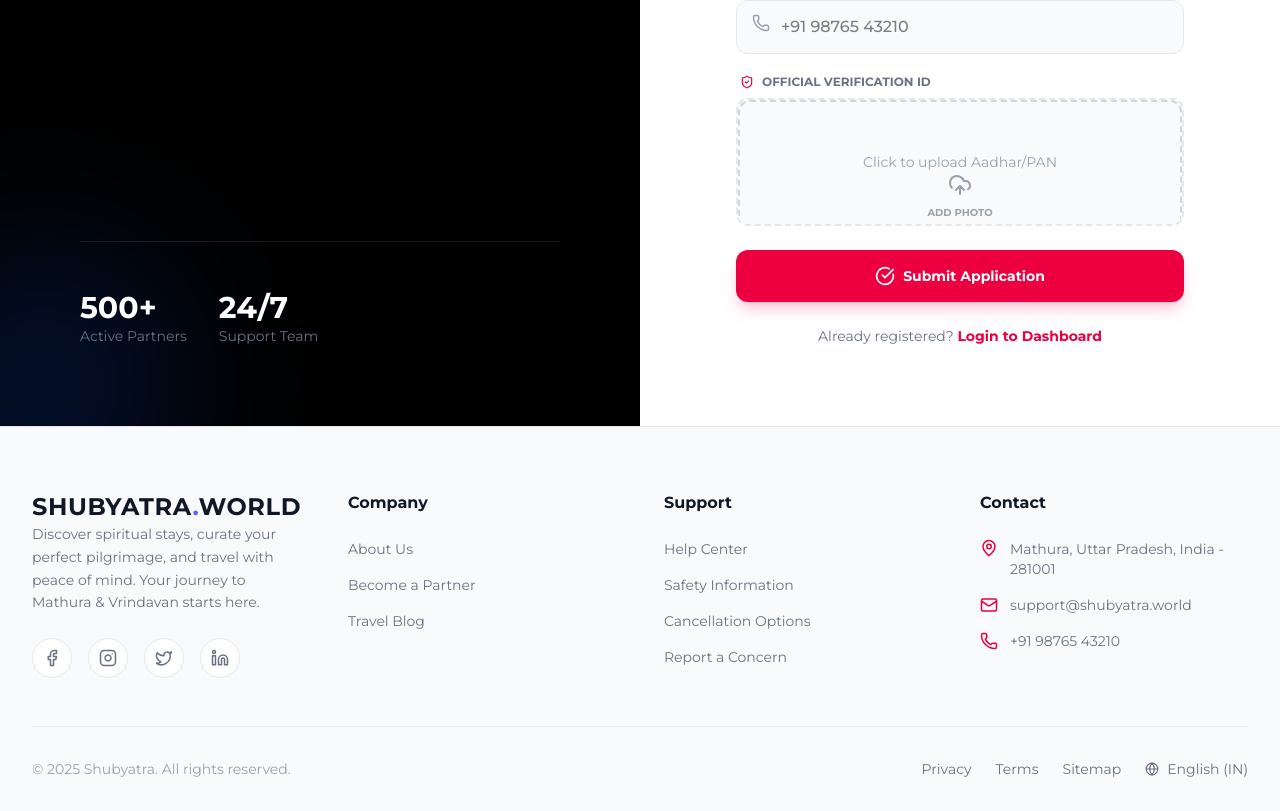
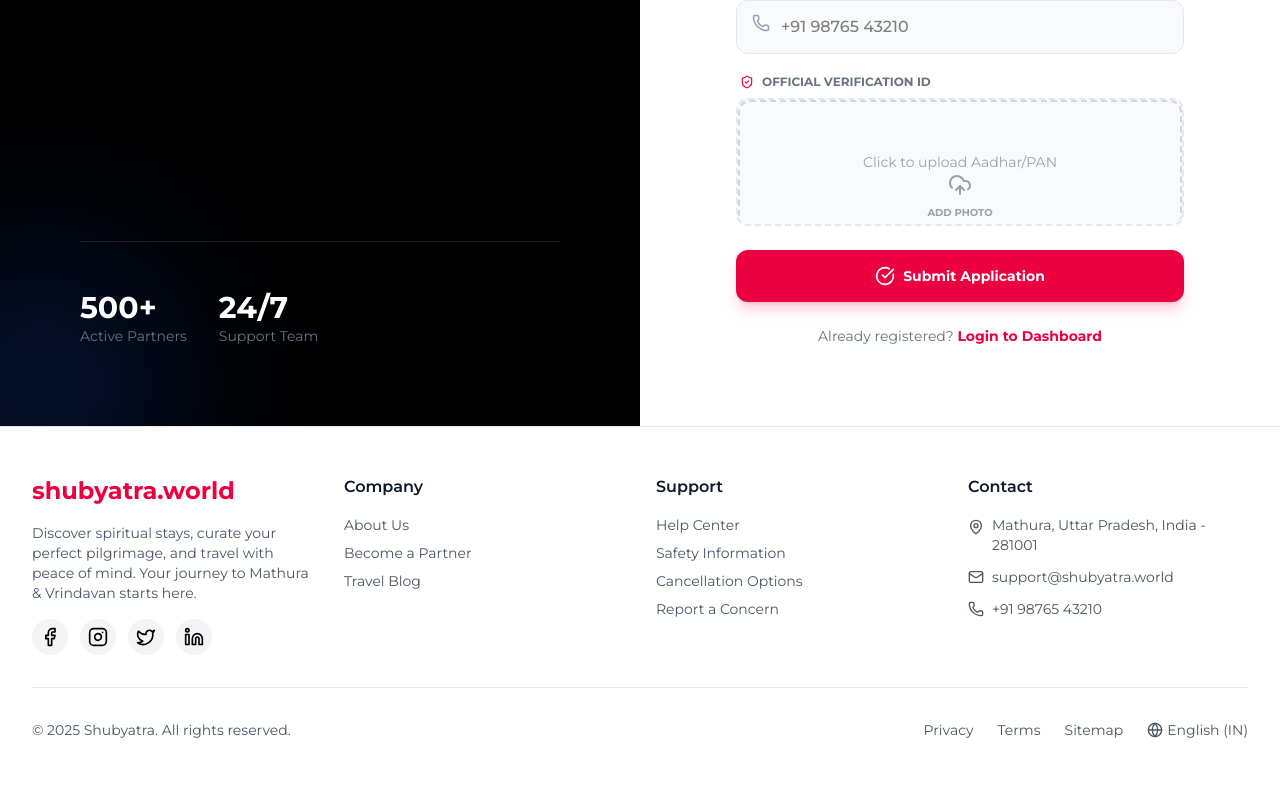
Before and after one commit to naman-rathore99/trahy, a Next.js app in the folder apps/web/: page /join in a window 1280 px wide. Shown: the part 494-1305 px from the top of the page. After the commit the page ends 1282 px from the top, so only its background shows below. Built offline with nearby package versions, Linux system fonts and the light colour scheme; no server answers.

Commit message:
footer fixes

```diff
--- a/apps/web/components/Footer.tsx
+++ b/apps/web/components/Footer.tsx
@@ -1,8 +1,7 @@
 "use client";
-
 import React from "react";
 import Link from "next/link";
-import { usePathname } from "next/navigation"; // <--- 1. Import this
+import { usePathname } from "next/navigation";
 import {
   Facebook,
   Instagram,
@@ -11,85 +10,168 @@
   Mail,
   Phone,
   MapPin,
-    Globe
+  Globe,
 } from "lucide-react";
 
 export default function Footer() {
-    const pathname = usePathname(); // <--- 2. Get current URL
+  const pathname = usePathname();
   const currentYear = new Date().getFullYear();
 
-    // <--- 3. THE MAGIC FIX: If URL starts with "/admin", don't render anything
+  // Don't render footer on admin pages
   if (pathname?.startsWith("/admin")) {
     return null;
   }
 
   return (
-        <footer className="bg-gray-50 dark:bg-slate-950 pt-16 pb-8 border-t border-gray-200 dark:border-slate-800">
-            <div className="max-w-[1400px] mx-auto px-4 md:px-8">
-
+    <footer className="bg-white dark:bg-gray-900 border-t border-gray-200 dark:border-gray-800">
+      <div className="max-w-7xl mx-auto px-4 sm:px-6 lg:px-8 py-12">
         {/* TOP SECTION: Grid Layout */}
-                <div className="grid grid-cols-1 md:grid-cols-2 lg:grid-cols-4 gap-12 mb-12">
-
+        <div className="grid grid-cols-1 md:grid-cols-2 lg:grid-cols-4 gap-8 mb-8">
           {/* 1. BRAND & DESCRIPTION */}
-                    <div className="space-y-6">
-                        <Link
-                            href="/"
-                            className="text-2xl font-bold tracking-wide uppercase text-gray-900 dark:text-white"
+          <div className="space-y-4">
+            <h3 className="text-2xl font-bold text-rose-600 dark:text-rose-400">
+              shubyatra.world
+            </h3>
+            <p className="text-sm text-gray-600 dark:text-gray-400">
+              Discover spiritual stays, curate your perfect pilgrimage, and
+              travel with peace of mind. Your journey to Mathura & Vrindavan
+              starts here.
+            </p>
+            <div className="flex gap-3">
+              <a
+                href="#"
+                target="_blank"
+                rel="noopener noreferrer"
+                className="p-2 bg-gray-100 dark:bg-gray-800 rounded-full hover:bg-rose-600 hover:text-white dark:hover:bg-rose-600 transition-all"
               >
-                            shubyatra
-                            <span className="text-indigo-500">.</span>
-                            world
-                        </Link>
-                        <p className="text-gray-500 dark:text-gray-400 leading-relaxed text-sm">
-                            Discover spiritual stays, curate your perfect pilgrimage, and travel with peace of mind. Your journey to Mathura & Vrindavan starts here.
-                        </p>
-                        <div className="flex items-center gap-4">
-                            <SocialIcon icon={<Facebook size={18} />} href="#" />
-                            <SocialIcon icon={<Instagram size={18} />} href="#" />
-                            <SocialIcon icon={<Twitter size={18} />} href="#" />
-                            <SocialIcon icon={<Linkedin size={18} />} href="#" />
+                <Facebook size={20} />
+              </a>
+              <a
+                href="#"
+                target="_blank"
+                rel="noopener noreferrer"
+                className="p-2 bg-gray-100 dark:bg-gray-800 rounded-full hover:bg-rose-600 hover:text-white dark:hover:bg-rose-600 transition-all"
+              >
+                <Instagram size={20} />
+              </a>
+              <a
+                href="#"
+                target="_blank"
+                rel="noopener noreferrer"
+                className="p-2 bg-gray-100 dark:bg-gray-800 rounded-full hover:bg-rose-600 hover:text-white dark:hover:bg-rose-600 transition-all"
+              >
+                <Twitter size={20} />
+              </a>
+              <a
+                href="#"
+                target="_blank"
+                rel="noopener noreferrer"
+                className="p-2 bg-gray-100 dark:bg-gray-800 rounded-full hover:bg-rose-600 hover:text-white dark:hover:bg-rose-600 transition-all"
+              >
+                <Linkedin size={20} />
+              </a>
             </div>
           </div>
 
           {/* 2. COMPANY LINKS */}
           <div>
-                        <h3 className="font-bold text-gray-900 dark:text-white mb-6">Company</h3>
-                        <ul className="space-y-4 text-sm text-gray-500 dark:text-gray-400">
-                            <li><FooterLink href="/about">About Us</FooterLink></li>
-                            <li><FooterLink href="/join">Become a Partner</FooterLink></li>
-                            {/* <li><FooterLink href="/careers">Careers</FooterLink></li> */}
-                            <li><FooterLink href="/blog">Travel Blog</FooterLink></li>
+            <h4 className="font-semibold text-gray-900 dark:text-white mb-4">
+              Company
+            </h4>
+            <ul className="space-y-2 text-sm text-gray-600 dark:text-gray-400">
+              <li>
+                <Link
+                  href="/about"
+                  className="hover:text-rose-600 dark:hover:text-rose-400 transition-colors block w-fit"
+                >
+                  About Us
+                </Link>
+              </li>
+              <li>
+                <Link
+                  href="/partner"
+                  className="hover:text-rose-600 dark:hover:text-rose-400 transition-colors block w-fit"
+                >
+                  Become a Partner
+                </Link>
+              </li>
+              <li>
+                <Link
+                  href="/blog"
+                  className="hover:text-rose-600 dark:hover:text-rose-400 transition-colors block w-fit"
+                >
+                  Travel Blog
+                </Link>
+              </li>
             </ul>
           </div>
 
           {/* 3. SUPPORT LINKS */}
           <div>
-                        <h3 className="font-bold text-gray-900 dark:text-white mb-6">Support</h3>
-                        <ul className="space-y-4 text-sm text-gray-500 dark:text-gray-400">
-                            <li><FooterLink href="/help">Help Center</FooterLink></li>
-                            <li><FooterLink href="/safety">Safety Information</FooterLink></li>
-                            <li><FooterLink href="/cancellation">Cancellation Options</FooterLink></li>
-                            <li><FooterLink href="/report">Report a Concern</FooterLink></li>
+            <h4 className="font-semibold text-gray-900 dark:text-white mb-4">
+              Support
+            </h4>
+            <ul className="space-y-2 text-sm text-gray-600 dark:text-gray-400">
+              <li>
+                <Link
+                  href="/help"
+                  className="hover:text-rose-600 dark:hover:text-rose-400 transition-colors block w-fit"
+                >
+                  Help Center
+                </Link>
+              </li>
+              <li>
+                <Link
+                  href="/safety"
+                  className="hover:text-rose-600 dark:hover:text-rose-400 transition-colors block w-fit"
+                >
+                  Safety Information
+                </Link>
+              </li>
+              <li>
+                <Link
+                  href="/cancellation"
+                  className="hover:text-rose-600 dark:hover:text-rose-400 transition-colors block w-fit"
+                >
+                  Cancellation Options
+                </Link>
+              </li>
+              <li>
+                <Link
+                  href="/report"
+                  className="hover:text-rose-600 dark:hover:text-rose-400 transition-colors block w-fit"
+                >
+                  Report a Concern
+                </Link>
+              </li>
             </ul>
           </div>
 
           {/* 4. CONTACT INFO */}
           <div>
-                        <h3 className="font-bold text-gray-900 dark:text-white mb-6">Contact</h3>
-                        <ul className="space-y-4 text-sm text-gray-500 dark:text-gray-400">
-                            <li className="flex items-start gap-3">
-                                <MapPin size={18} className="shrink-0 text-rose-600" />
+            <h4 className="font-semibold text-gray-900 dark:text-white mb-4">
+              Contact
+            </h4>
+            <ul className="space-y-3 text-sm text-gray-600 dark:text-gray-400">
+              <li className="flex items-start gap-2">
+                <MapPin size={16} className="mt-1 flex-shrink-0" />
                 <span>Mathura, Uttar Pradesh, India - 281001</span>
               </li>
-                            <li className="flex items-center gap-3">
-                                <Mail size={18} className="shrink-0 text-rose-600" />
-                                <a href="mailto:support@shubyatra.world" className="hover:text-rose-600 transition-colors">
+              <li className="flex items-center gap-2">
+                <Mail size={16} className="flex-shrink-0" />
+                <a
+                  href="mailto:support@shubyatra.world"
+                  className="hover:text-rose-600 dark:hover:text-rose-400 transition-colors"
+                >
                   support@shubyatra.world
                 </a>
               </li>
-                            <li className="flex items-center gap-3">
-                                <Phone size={18} className="shrink-0 text-rose-600" />
-                                <a href="tel:+919876543210" className="hover:text-rose-600 transition-colors">
+              <li className="flex items-center gap-2">
+                <Phone size={16} className="flex-shrink-0" />
+                <a
+                  href="tel:+919876543210"
+                  className="hover:text-rose-600 dark:hover:text-rose-400 transition-colors"
+                >
                   +91 98765 43210
                 </a>
               </li>
@@ -98,24 +180,35 @@
         </div>
 
         {/* BOTTOM SECTION: Copyright & Legal */}
-                <div className="border-t border-gray-200 dark:border-slate-800 pt-8 flex flex-col md:flex-row justify-between items-center gap-4">
-                    <p className="text-sm text-gray-400">
+        <div className="pt-8 border-t border-gray-200 dark:border-gray-800">
+          <div className="flex flex-col md:flex-row justify-between items-center gap-4">
+            <p className="text-sm text-gray-600 dark:text-gray-400">
               © {currentYear} Shubyatra. All rights reserved.
             </p>
 
-                    <div className="flex flex-wrap justify-center gap-6 text-sm text-gray-500 dark:text-gray-400">
-                        <Link href="/privacy" className="hover:text-gray-900 dark:hover:text-white transition-colors">
+            <div className="flex flex-wrap items-center gap-6 text-sm text-gray-600 dark:text-gray-400">
+              <Link
+                href="/privacy"
+                className="hover:text-rose-600 dark:hover:text-rose-400 transition-colors"
+              >
                 Privacy
               </Link>
-                        <Link href="/terms" className="hover:text-gray-900 dark:hover:text-white transition-colors">
+              <Link
+                href="/terms"
+                className="hover:text-rose-600 dark:hover:text-rose-400 transition-colors"
+              >
                 Terms
               </Link>
-                        <Link href="/sitemap" className="hover:text-gray-900 dark:hover:text-white transition-colors">
+              <Link
+                href="/sitemap"
+                className="hover:text-rose-600 dark:hover:text-rose-400 transition-colors"
+              >
                 Sitemap
               </Link>
-                        <div className="flex items-center gap-2">
-                            <Globe size={14} />
+              <button className="flex items-center gap-1 hover:text-rose-600 dark:hover:text-rose-400 transition-colors">
+                <Globe size={16} />
                 <span>English (IN)</span>
+              </button>
             </div>
           </div>
         </div>
@@ -123,23 +216,3 @@
     </footer>
   );
 }
-
-// Helper Components
-function SocialIcon({ icon, href }: { icon: React.ReactNode; href: string }) {
-    return (
-        <a
-            href={href}
-            className="w-10 h-10 rounded-full bg-white dark:bg-slate-800 border border-gray-200 dark:border-slate-700 flex items-center justify-center text-gray-500 dark:text-gray-400 hover:bg-rose-50 dark:hover:bg-rose-900/20 hover:text-rose-600 dark:hover:text-rose-500 hover:border-rose-200 transition-all duration-200"
-        >
-            {icon}
-        </a>
-    );
-}
-
-function FooterLink({ href, children }: { href: string; children: React.ReactNode }) {
-    return (
-        <Link href={href} className="hover:text-rose-600 dark:hover:text-rose-400 transition-colors block w-fit">
-            {children}
-        </Link>
-    );
-}
--- a/apps/web/package.json
+++ b/apps/web/package.json
@@ -30,9 +30,9 @@
   "devDependencies": {
     "@tailwindcss/postcss": "^4",
     "@types/node": "^20.19.26",
-    "@types/react": "^19",
+    "@types/react": "^19.2.8",
     "@types/react-date-range": "^1.4.10",
-    "@types/react-dom": "^19",
+    "@types/react-dom": "^19.2.3",
     "eslint": "^9",
     "eslint-config-next": "16.0.7",
     "tailwindcss": "^4",
```
Lines whose indentation alone changed are shown as unchanged.
